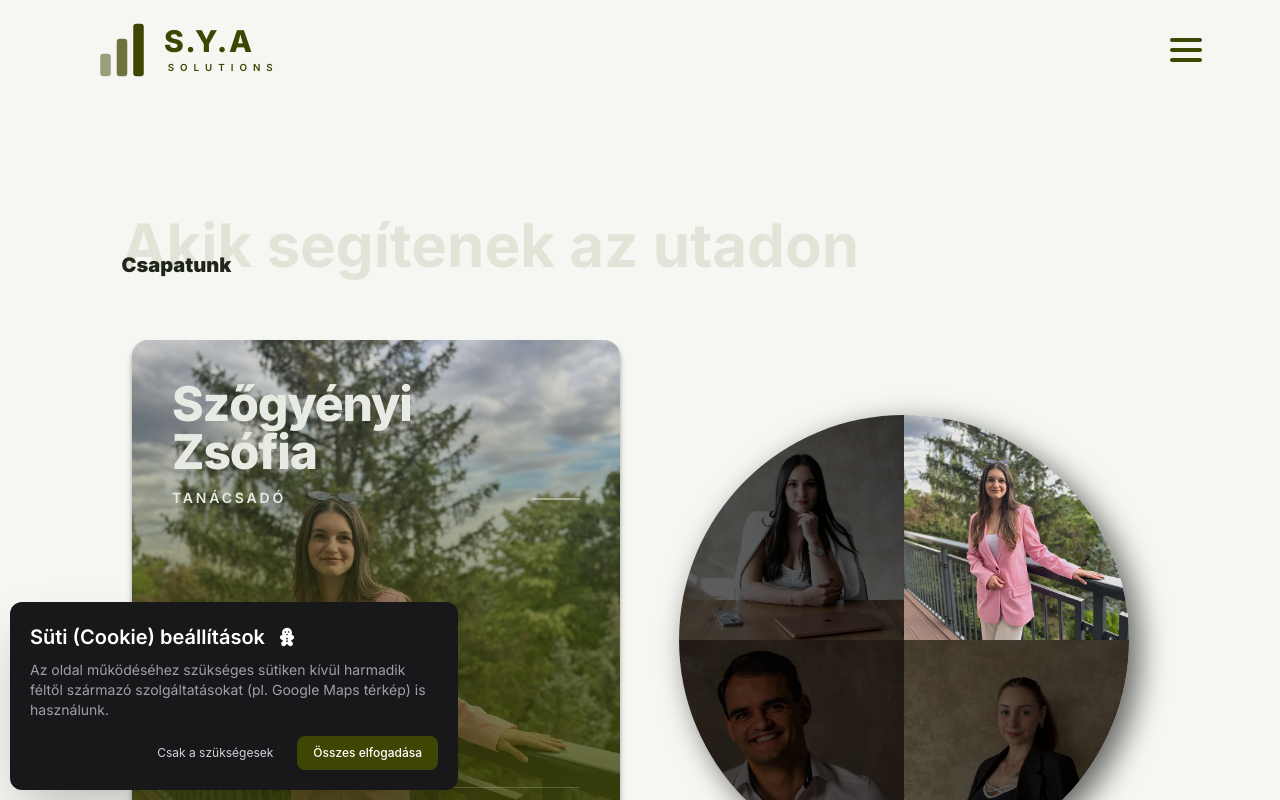
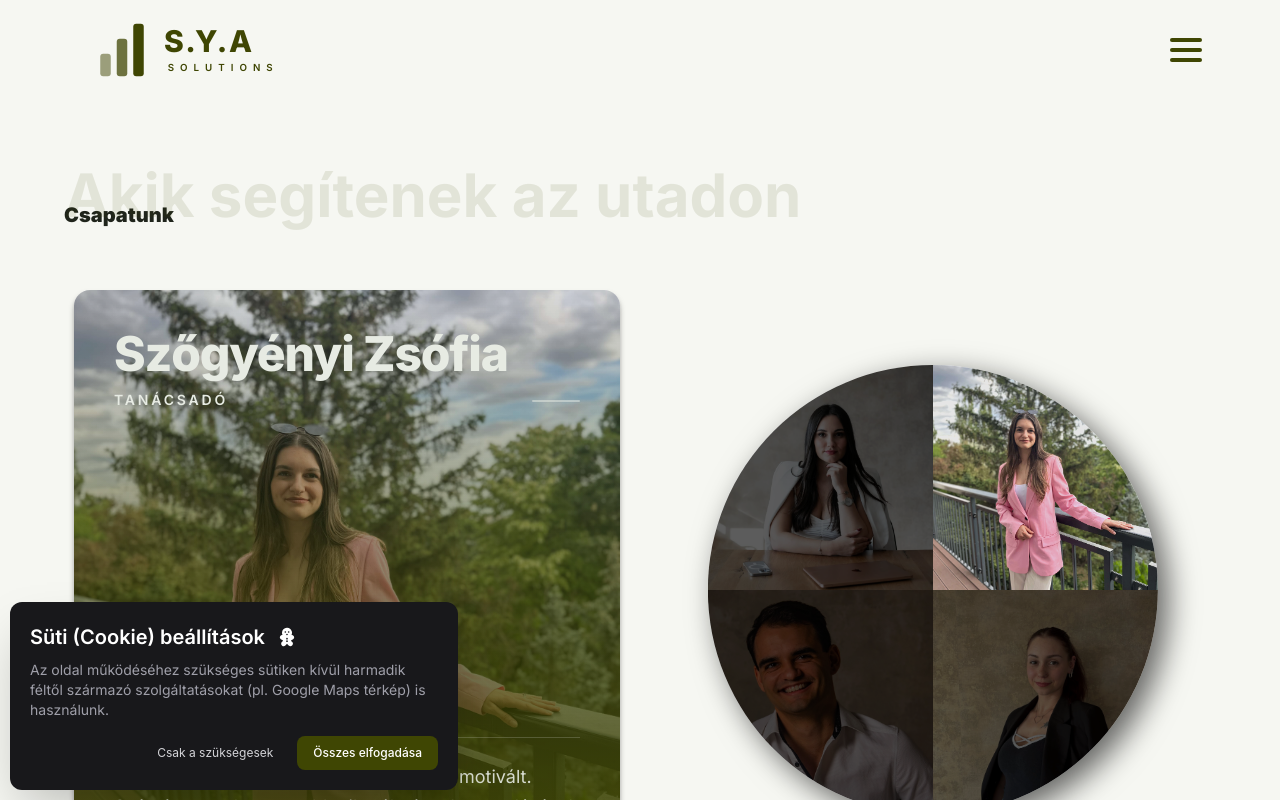
Before and after one commit to Quruzslo/sya-solutions, a Next.js app: page /karrier in a window 1280 px wide. Shown: the top 800 px of the page. Built offline with nearby package versions, Linux system fonts and the light colour scheme; a web font is replaced by a local one.

Commit message:
team card

```diff
--- a/components/section3/sectionThree.jsx
+++ b/components/section3/sectionThree.jsx
@@ -19,10 +19,7 @@ export default function SectionThree() {
   });
 
   return (
-    <div
-      id="csapat"
-      className=" w-[90%] max-w-[2560px] rounded-[20px] flex flex-col mx-auto py-[50px]"
-    >
+    <div id="csapat" className=" w-full flex flex-col mx-auto">
       <SectionTitles
         title={"Csapatunk"}
         bgText={"Akik segítenek az utadon"}
```
